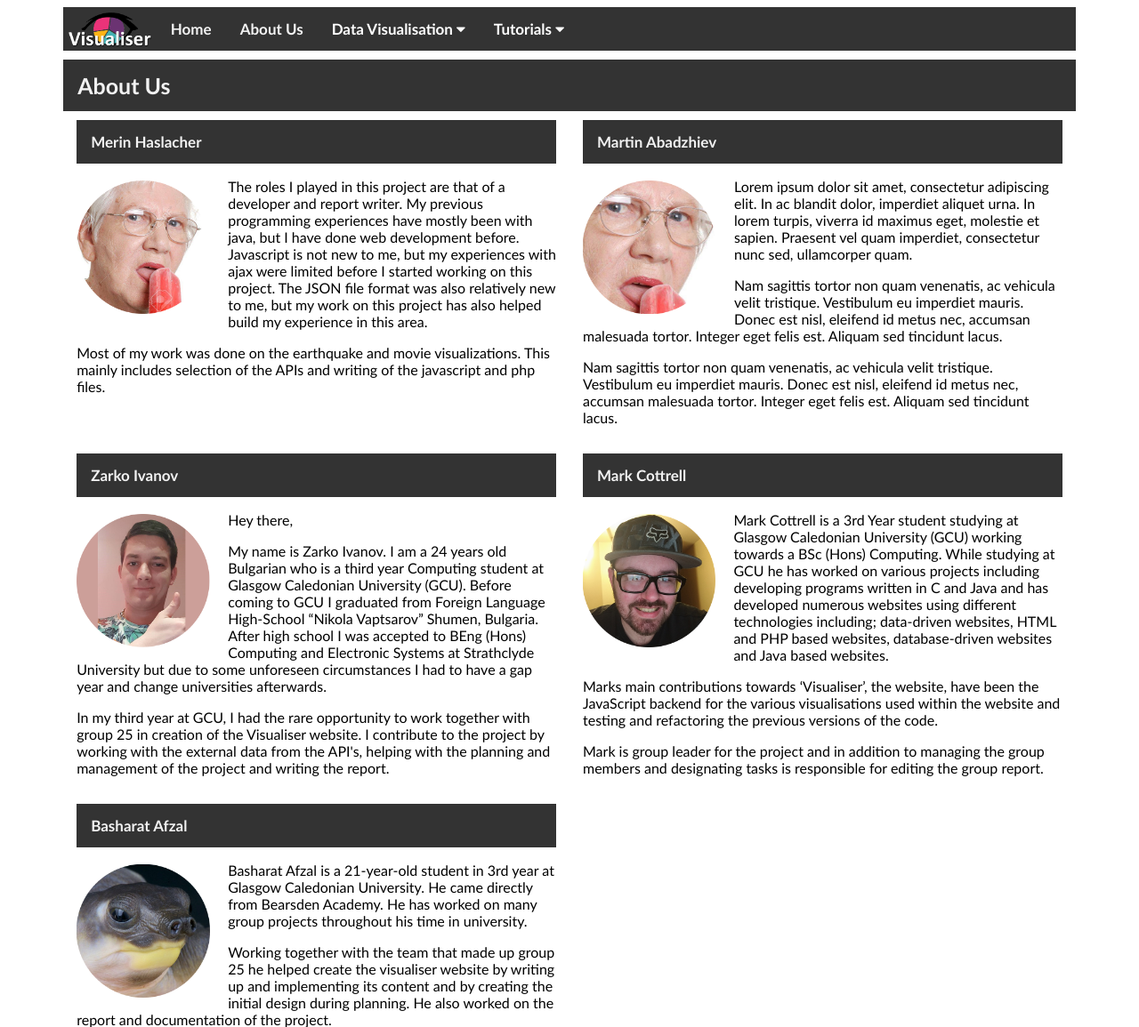
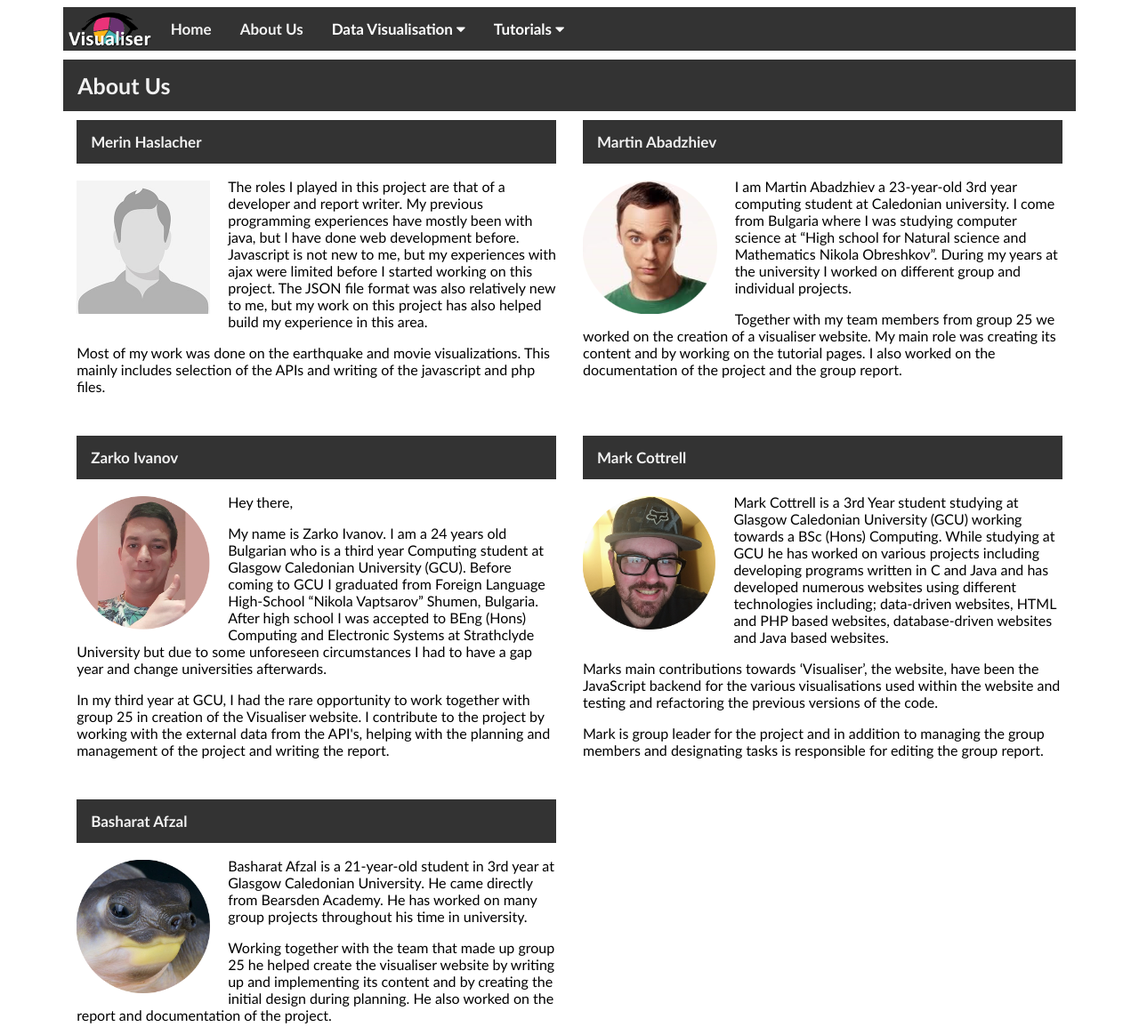
Before and after one commit to markonline37/ip3, a PHP site: page /aboutus.php in a window 1280 px wide. Shown: the top 1155 px of the page at 89% size. Run offline with PHP 8.4, Linux system fonts and the light colour scheme.

Commit message:
aboutus update
minor update to semi-finish about us

```diff
--- a/aboutus.php
+++ b/aboutus.php
@@ -11,7 +11,7 @@ include('inc/header.php');
 	<div class="col-5">
 		<h5>Merin Haslacher</h5>
 		<p>
-			<img class="profile-image" id="author1" src="images/merin2.png" alt="Merin Haslacher Profile Picture">
+			<img class="profile-image" id="author1" src="images/merin.png" alt="Merin Haslacher Profile Picture">
 			The roles I played in this project are that of a developer and report writer. My previous programming experiences have mostly been with java, but I have done web development before. Javascript is not new to me, but my experiences with ajax were limited before I started working on this project. The JSON file format was also relatively new to me, but my work on this project has also helped build my experience in this area.
 		</p>
 		<p>
@@ -23,15 +23,13 @@ include('inc/header.php');
 		<h5>Martin Abadzhiev</h5>
 		<p>
 			<img class="profile-image" id="author1" src="images/martin.png" alt="Martin Abadzhiev Profile Picture">
-			Lorem ipsum dolor sit amet, consectetur adipiscing elit. In ac blandit dolor, imperdiet aliquet urna. In lorem turpis, viverra id maximus eget, molestie et sapien. Praesent vel quam imperdiet, consectetur nunc sed, ullamcorper quam.
+			I am Martin Abadzhiev a 23-year-old 3rd year computing student at Caledonian university. I come from Bulgaria where I was studying computer science at “High school for Natural science and Mathematics Nikola Obreshkov”. During my years at the university I worked on different group and individual projects.
 		</p>
 		<p>
-			Nam sagittis tortor non quam venenatis, ac vehicula velit tristique. Vestibulum eu imperdiet mauris. Donec est nisl, eleifend id metus nec, accumsan malesuada tortor. Integer eget felis est. Aliquam sed tincidunt lacus.
-		</p>
-		<p>
-			Nam sagittis tortor non quam venenatis, ac vehicula velit tristique. Vestibulum eu imperdiet mauris. Donec est nisl, eleifend id metus nec, accumsan malesuada tortor. Integer eget felis est. Aliquam sed tincidunt lacus.
+			Together with my team members from group 25 we worked on the creation of a visualiser website. My main role was creating its content and by working on the tutorial pages. I also worked on the documentation of the project and the group report.
 		</p>
 	</div>
+	<div class="col-10"></div>
 
 	<div class="col-5">
 		<h5>Zarko Ivanov</h5>
@@ -60,6 +58,7 @@ include('inc/header.php');
 			Mark is group leader for the project and in addition to managing the group members and designating tasks is responsible for editing the group report.
 		</p>
 	</div>
+	<div class="col-10"></div>
 
 	<div class="col-5">
 		<h5>Basharat Afzal</h5>
```
Also changed, not shown: images/martin.png, images/merin2.png (deleted).
